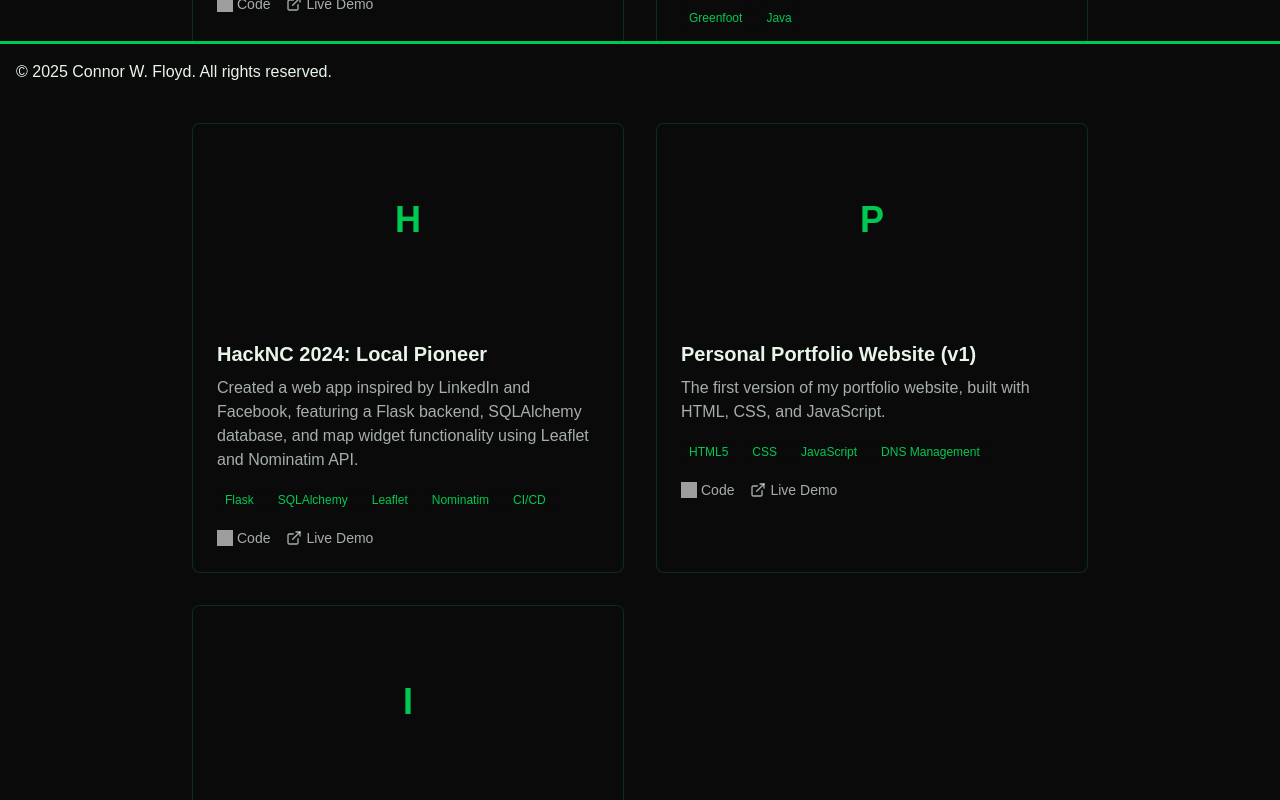
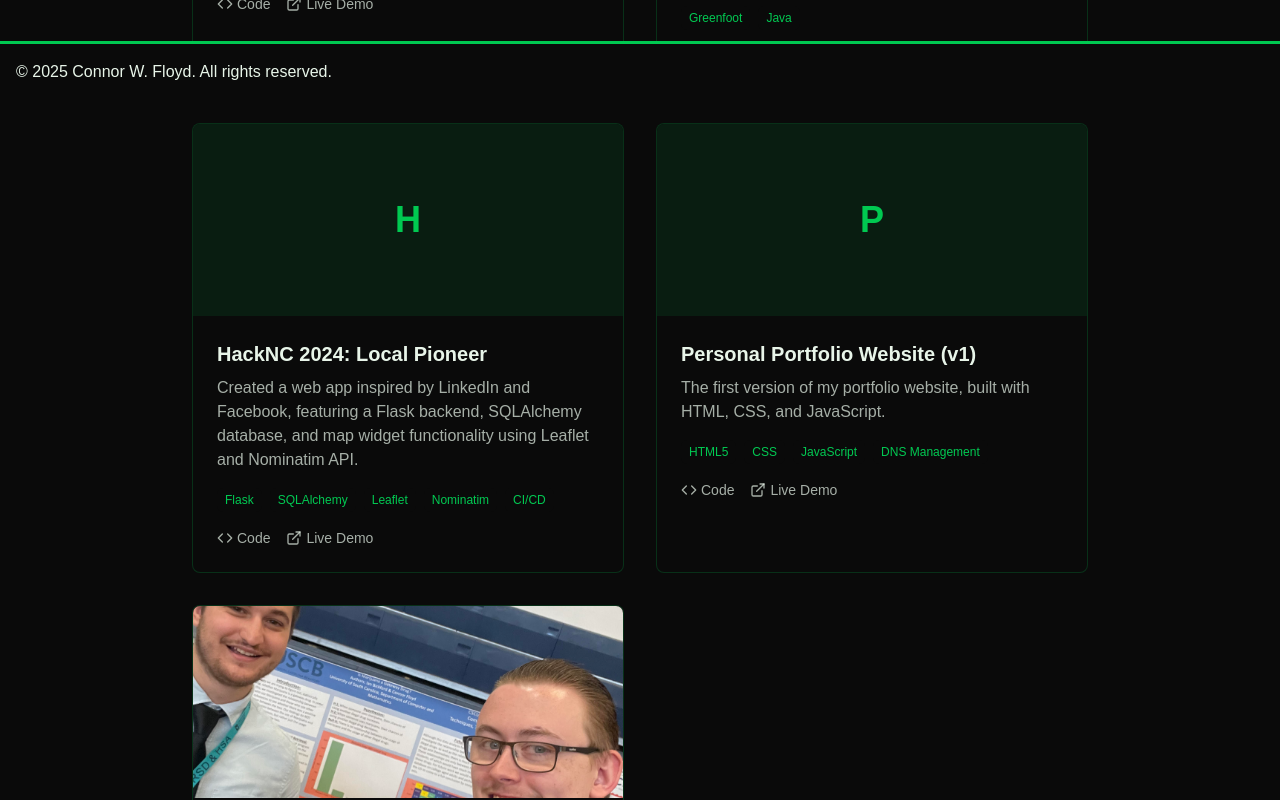
Before and after one commit to xenoyle/portfolio-v2, a Next.js app: page /projects in a window 1280 px wide. Shown: the part 700-1500 px from the top of the page. Built offline with nearby package versions, Linux system fonts and the light colour scheme; grey boxes are pictures that could not be loaded.

Commit message:
changed image for oldest project, in progress for finding a good picture, implemented large amount of change to functionality and parameters of ProjectCard

```diff
--- a/src/app/projects/page.tsx
+++ b/src/app/projects/page.tsx
@@ -3,7 +3,8 @@ import Footer from "../../components/Footer";
 import React from "react";
 import { ExternalLink } from "lucide-react";
 import Link from "next/link";
-import GithubIcon from "../../assets/github.svg"; // Adjust the path as needed
+import { Code } from "lucide-react";
+import Image from "next/image";
 
 export default function Projects() {
   return (
@@ -46,7 +47,7 @@ export default function Projects() {
               description="The first version of my portfolio website, built with HTML, CSS, and JavaScript."
               technologies={["HTML5", "CSS", "JavaScript", "DNS Management"]}
               githubUrl="https://github.com/xenoyle/xenoyle.github.io"
-              liveUrl="connorwfloyd.dev"
+              liveUrl="https://connorwfloyd.dev"
             />
 
             <ProjectCard
@@ -55,6 +56,7 @@ export default function Projects() {
               technologies={["Python", "Pandas", "Matplotlib", "Seaborn", "Data Presentation"]}
               githubUrl="https://github.com/xenoyle/course-B104-data-analysis-project"
               liveUrl=""
+              imageUrl = "/data-analysis-project-science-fair-picture.jpg"
             />
           </div>
         </div>
@@ -70,15 +72,30 @@ interface ProjectCardProps {
   technologies: string[];
   githubUrl: string;
   liveUrl: string;
+  imageUrl?: string; // Optional image URL
 }
 
-function ProjectCard({ title, description, technologies, githubUrl, liveUrl }: ProjectCardProps) {
+function ProjectCard({ title, description, technologies, githubUrl, liveUrl, imageUrl }: ProjectCardProps) {
   return (
     <div className="bg-background border border-green-500/20 rounded-lg overflow-hidden hover:border-green-500/50 transition-all duration-300 hover:shadow-lg hover:shadow-green-500/5">
-      <div className="h-48 bg-background flex items-center justify-center">
-        <span className="text-green-500 text-opacity-20 text-4xl font-bold">{title[0]}</span>
+      {/* Top Half: Image or Placeholder */}
+      <div className="h-48 bg-background flex items-center justify-center overflow-hidden">
+        {imageUrl ? (
+          <Image
+            src={imageUrl}
+            alt={`${title} image`}
+            width={400} // Set a width for the image
+            height={192} // Set a height for the image
+            className="w-full h-full object-cover"
+          />
+        ) : (
+          <div className="flex items-center justify-center w-full h-full bg-green-500/10">
+            <span className="text-green-500 text-opacity-20 text-4xl font-bold">{title[0]}</span>
+          </div>
+        )}
       </div>
 
+      {/* Bottom Half: Content */}
       <div className="p-6">
         <h2 className="text-xl font-bold mb-2 text-foreground">{title}</h2>
         <p className="text-foreground/70 mb-4">{description}</p>
@@ -93,8 +110,13 @@ function ProjectCard({ title, description, technologies, githubUrl, liveUrl }: P
 
         <div className="flex gap-4 mt-4">
           {/* GitHub Button */}
-          <Link href={githubUrl} className="flex items-center text-foreground/70 hover:text-green-500 transition-colors">
-            <img src={GithubIcon} alt="GitHub" className="h-4 w-4 mr-1" />
+          <Link
+            href={githubUrl}
+            target="_blank"
+            rel="noopener noreferrer"
+            className="flex items-center text-foreground/70 hover:text-green-500 transition-colors"
+          >
+            <Code className="h-4 w-4 mr-1" />
             <span className="text-sm">Code</span>
           </Link>
 
@@ -102,6 +124,8 @@ function ProjectCard({ title, description, technologies, githubUrl, liveUrl }: P
           {liveUrl && (
             <Link
               href={liveUrl}
+              target="_blank"
+              rel="noopener noreferrer"
               className="flex items-center text-foreground/70 hover:text-green-500 transition-colors"
             >
               <ExternalLink className="h-4 w-4 mr-1" />
```
Also changed, not shown: public/data-analysis-project-science-fair-picture.jpg (added).
